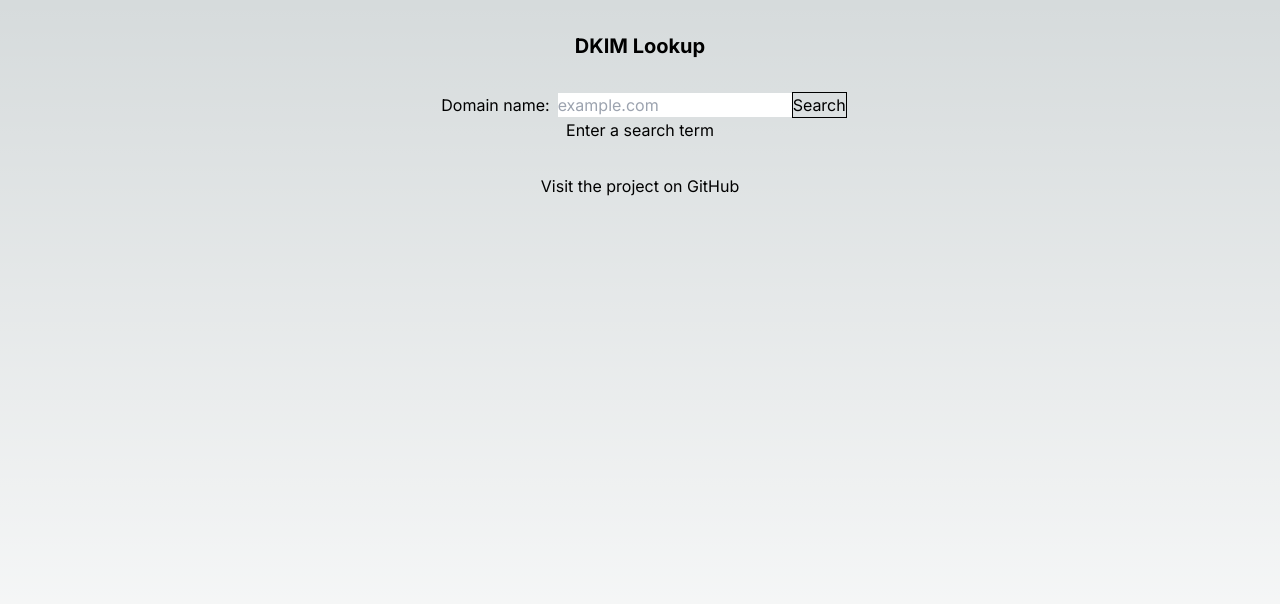
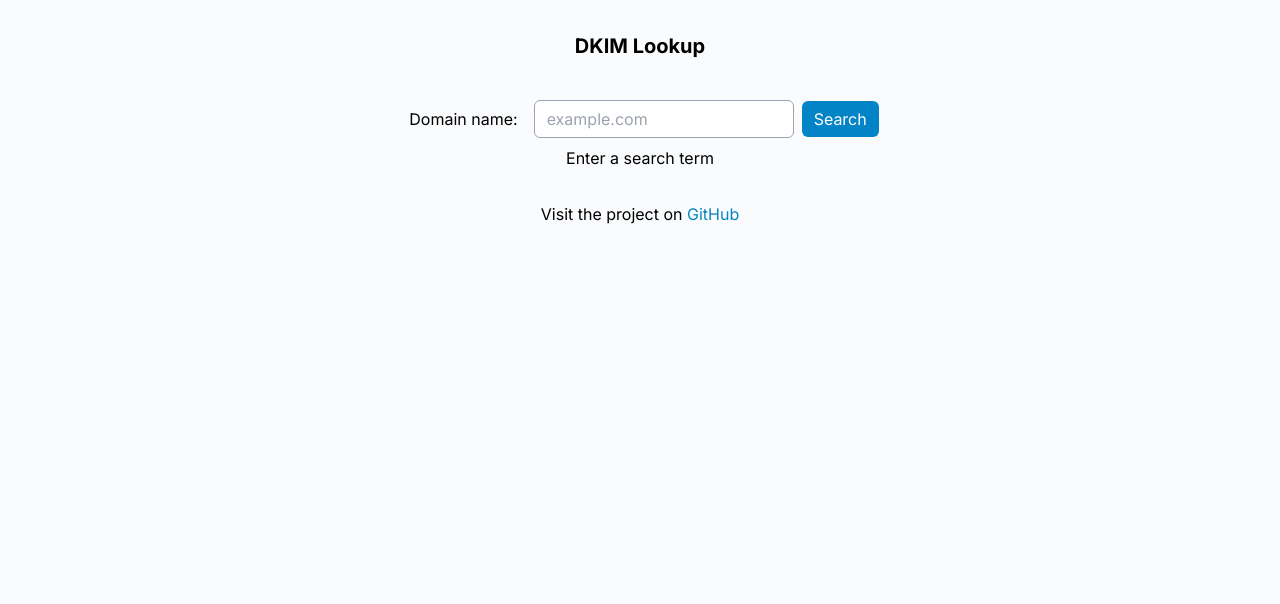
Before and after one commit to zkemail/archive.prove.email, a Next.js app in the folder dkim-lookup-app/: page / in a window 1280 px wide. Shown: the top 604 px of the page. Built offline with nearby package versions, Linux system fonts and the light colour scheme.

Commit message:
visual design

```diff
--- a/dkim-lookup-app/src/app/globals.css
+++ b/dkim-lookup-app/src/app/globals.css
@@ -2,26 +2,14 @@
 @tailwind components;
 @tailwind utilities;
 
-:root {
-  --foreground-rgb: 0, 0, 0;
-  --background-start-rgb: 214, 219, 220;
-  --background-end-rgb: 255, 255, 255;
+body {
+  background: #fafbfd;
 }
 
-@media (prefers-color-scheme: dark) {
-  :root {
-    --foreground-rgb: 255, 255, 255;
-    --background-start-rgb: 0, 0, 0;
-    --background-end-rgb: 0, 0, 0;
-  }
+a {
+  color: #0784c0;
 }
 
-body {
-  color: rgb(var(--foreground-rgb));
-  background: linear-gradient(
-      to bottom,
-      transparent,
-      rgb(var(--background-end-rgb))
-    )
-    rgb(var(--background-start-rgb));
+a:hover {
+  color: rgb(4,90,135);
 }
--- a/dkim-lookup-app/src/app/page.tsx
+++ b/dkim-lookup-app/src/app/page.tsx
@@ -51,13 +51,19 @@ const SearchForm: React.FC<SearchFormProps> = ({ domainQuery }) => {
 					Domain name:
 				</label>
 				<input
+					className='border border-gray-400 px-3 py-1.5 m-2 rounded-md'
 					type="text"
 					id="domain"
 					name="domain"
 					placeholder="example.com"
 					defaultValue={domainQuery}
 				/>
-				<button className='border border-black' type="submit">Search</button>
+				<button
+					className='rounded-md text-white bg-sky-600 px-3 py-1.5'
+					type="submit"
+				>
+					Search
+				</button>
 			</form>
 		</div>
 	);
--- a/dkim-lookup-app/src/components/layout/Card.tsx
+++ b/dkim-lookup-app/src/components/layout/Card.tsx
@@ -7,7 +7,7 @@ interface CardProps {
 
 export const Card: FC<CardProps> = ({ children, as: Tag = 'div' }) => {
 	return (
-		<Tag className={'rounded-xl border border-gray-300 bg-white p-4 m-4'}>
+		<Tag className={'drop-shadow-md rounded-xl border border-gray-200 bg-white p-4 m-4'}>
 			{children}
 		</Tag>
 	);
```
